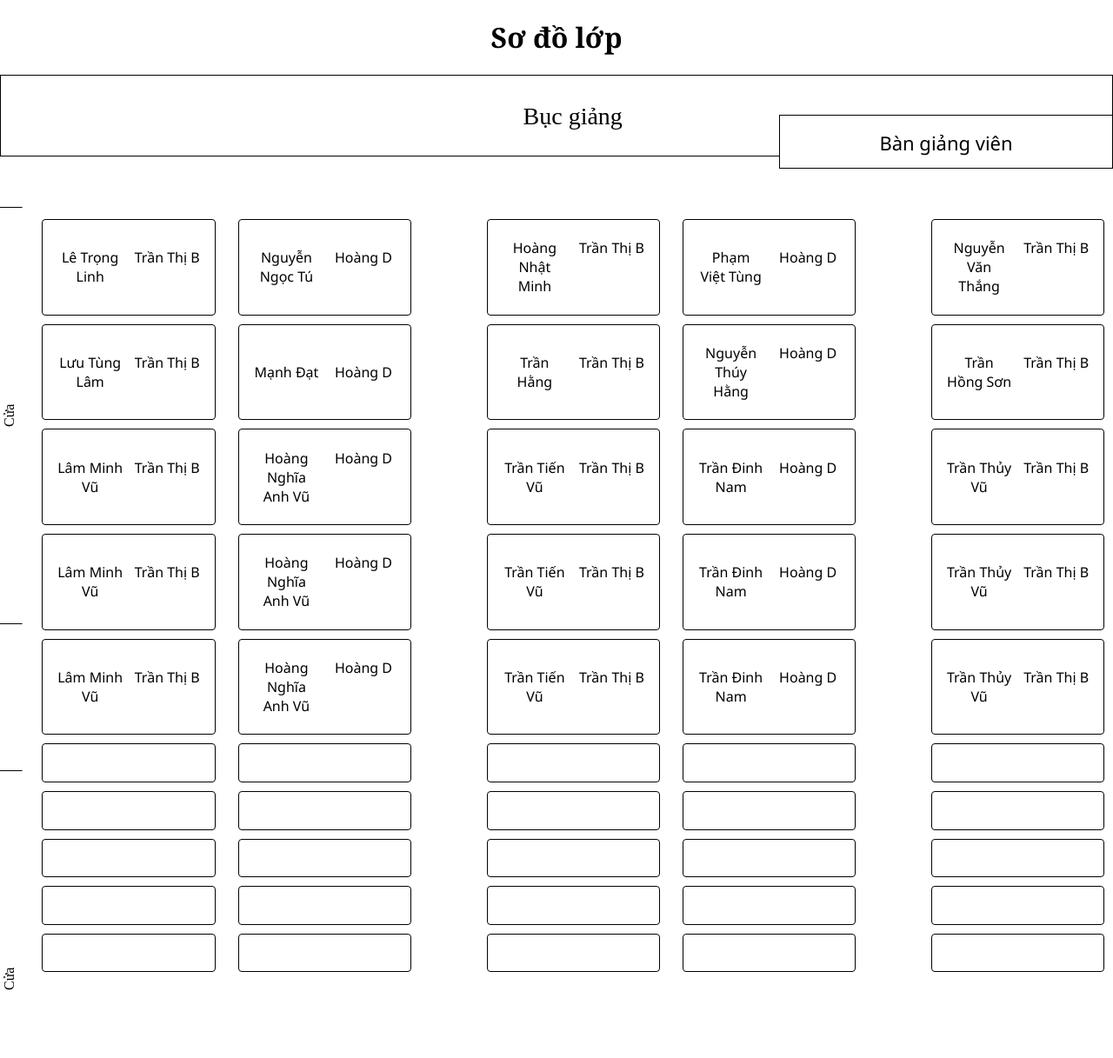
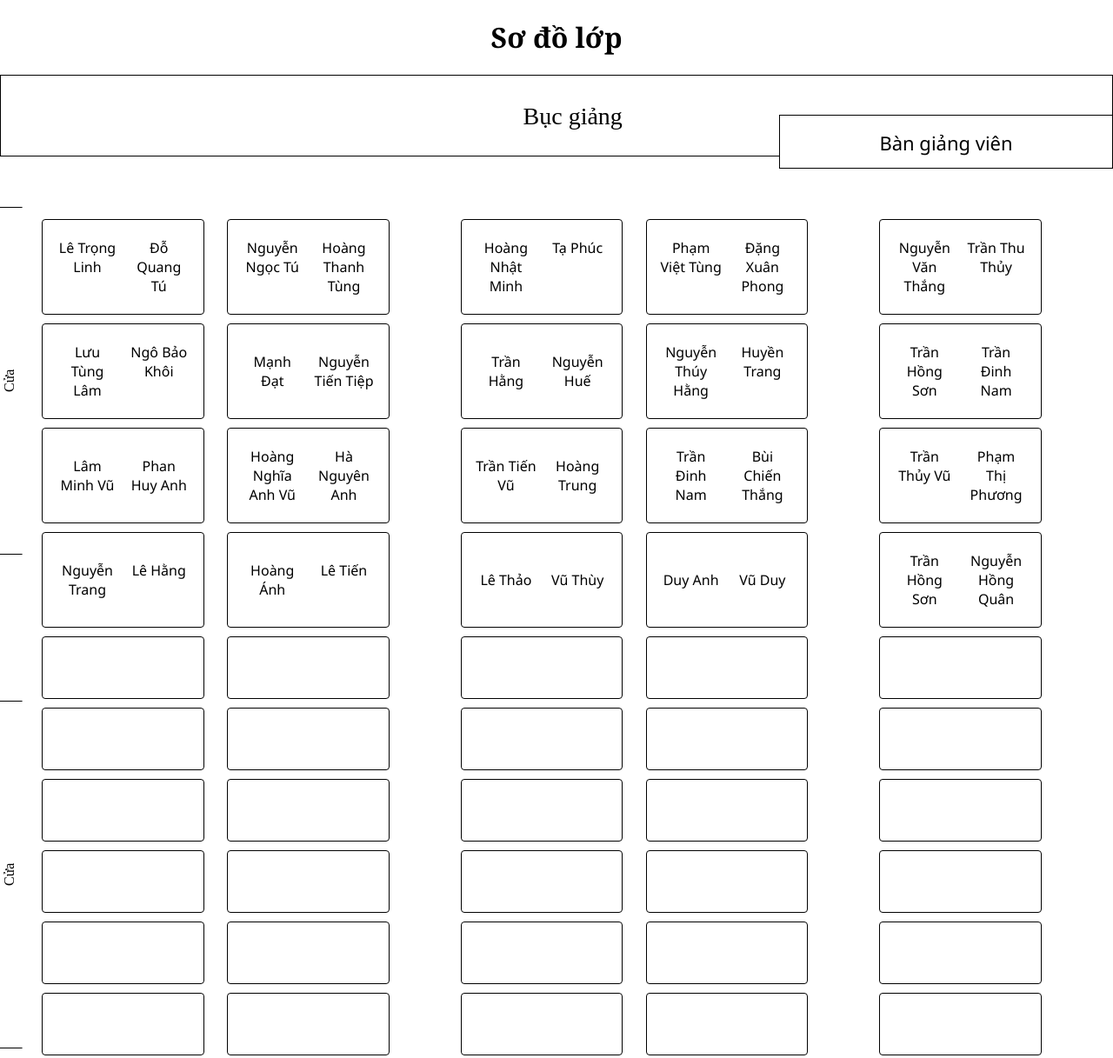
Before and after one commit to thanhle1547/CSE391_K59, a plain HTML site: page Baitap01/Sơ đồ lớp.html in a window 1280 px wide. Shown: the top 1217 px of the page at 87% size. Drawn offline with Linux system fonts and the light colour scheme.

Commit message:
Update Sơ đồ lớp.html

```diff
--- a/Baitap01/Sơ đồ lớp.html
+++ b/Baitap01/Sơ đồ lớp.html
@@ -76,7 +76,7 @@
         display: block;
     }
     .cua span:nth-of-type(2n) {
-        height: 60vh;
+        height: 50vh;
         margin-bottom: 16px;
         /* background-image: linear-gradient( to left, rgba(128, 128, 165, 0.651), transparent); */
         border-top: 1px solid #000;
@@ -105,18 +105,13 @@
     table {
         border-spacing: 10px;
     }
-    .ban {
-        /* display: block; */
-        /*padding: 0 0.8%;*/ /*10px 20px;*/
-        /* border: 1px solid #000; */
-        /* margin-bottom: 5%; */
-    }
     .nhom {
         width: 15%;
         /* margin: 4px; */
         padding: 15px 10px;
         border: 1px solid #000;
         border-radius: 4px;
+        height: 9vh;
     }
     .nhom > div {
         position: relative;
@@ -276,9 +271,9 @@
                         </div>
 
                         <div>
-                            <h4>Trần Thị B</h4>
+                            <h4>Đỗ Quang Tú</h4>
                             <div class="ho-so">
-                                <h3>Trần Thị B</h3>
+                                <h3>Đỗ Quang Tú</h3>
                                 <p><span>Mã sinh viên: </span>175A071512</p>
                                 <p><span>Điểm: </span>chưa có</p>
                             </div>
@@ -295,9 +290,9 @@
                             </div>
                         </div>
                         <div>
-                            <h4>Hoàng D</h4>
+                            <h4>Hoàng Thanh Tùng</h4>
                             <div class="ho-so">
-                                <h3>Hoàng D</h3>
+                                <h3>Hoàng Thanh Tùng</h3>
                                 <p><span>Mã sinh viên: </span>175A071355</p>
                                 <p><span>Điểm: </span>chưa có</p>
                             </div>
@@ -316,9 +311,9 @@
                             </div>
                         </div>
                         <div>
-                            <h4>Trần Thị B</h4>
+                            <h4>Tạ Phúc</h4>
                             <div class="ho-so">
-                                <h3>Trần Thị B</h3>
+                                <h3>Tạ Phúc</h3>
                                 <p><span>Mã sinh viên: </span>175A071234</p>
                                 <p><span>Điểm: </span>chưa có</p>
                             </div>
@@ -335,9 +330,9 @@
                             </div>
                         </div>
                         <div>
-                            <h4>Hoàng D</h4>
+                            <h4>Đặng Xuân Phong</h4>
                             <div class="ho-so">
-                                <h3>Hoàng D</h3>
+                                <h3>Đặng Xuân Phong</h3>
                                 <p><span>Mã sinh viên: </span>175A071352</p>
                                 <p><span>Điểm: </span>chưa có</p>
                             </div>
@@ -357,11 +352,11 @@
                         </div>
                         <div>
                             <div class="ho-so">
-                                <h3>Trần Thị B</h3>
+                                <h3>Trần Thu Thủy</h3>
                                 <p><span>Mã sinh viên: </span>175A071567</p>
                                 <p><span>Điểm: </span>chưa có</p>
                             </div>
-                            <h4>Trần Thị B</h4>
+                            <h4>Trần Thu Thủy</h4>
                         </div>
                     </td>
                 </tr>
@@ -377,9 +372,9 @@
                         </div>
 
                         <div>
-                            <h4>Trần Thị B</h4>
+                            <h4>Ngô Bảo Khôi</h4>
                             <div class="ho-so">
-                                <h3>Trần Thị B</h3>
+                                <h3>Ngô Bảo Khôi</h3>
                                 <p><span>Mã sinh viên: </span>175A071512</p>
                                 <p><span>Điểm: </span>chưa có</p>
                             </div>
@@ -396,9 +391,9 @@
                             </div>
                         </div>
                         <div>
-                            <h4>Hoàng D</h4>
+                            <h4>Nguyễn Tiến Tiệp</h4>
                             <div class="ho-so">
-                                <h3>Hoàng D</h3>
+                                <h3>Nguyễn Tiến Tiệp</h3>
                                 <p><span>Mã sinh viên: </span>175A071240</p>
                                 <p><span>Điểm: </span>chưa có</p>
                             </div>
@@ -417,9 +412,9 @@
                             </div>
                         </div>
                         <div>
-                            <h4>Trần Thị B</h4>
+                            <h4>Nguyễn Huế</h4>
                             <div class="ho-so">
-                                <h3>Trần Thị B</h3>
+                                <h3>Nguyễn Huế</h3>
                                 <p><span>Mã sinh viên: </span>1751120852</p>
                                 <p><span>Điểm: </span>chưa có</p>
                             </div>
@@ -436,9 +431,9 @@
                             </div>
                         </div>
                         <div>
-                            <h4>Hoàng D</h4>
+                            <h4>Huyền Trang</h4>
                             <div class="ho-so">
-                                <h3>Hoàng D</h3>
+                                <h3>Huyền Trang</h3>
                                 <p><span>Mã sinh viên: </span>175A071501</p>
                                 <p><span>Điểm: </span>chưa có</p>
                             </div>
@@ -458,11 +453,11 @@
                         </div>
                         <div>
                             <div class="ho-so">
-                                <h3>Trần Thị B</h3>
+                                <h3>Trần Đinh Nam</h3>
                                 <p><span>Mã sinh viên: </span>175A071130</p>
                                 <p><span>Điểm: </span>chưa có</p>
                             </div>
-                            <h4>Trần Thị B</h4>
+                            <h4>Trần Đinh Nam</h4>
                         </div>
                     </td>
                 </tr>
@@ -478,9 +473,9 @@
                         </div>
 
                         <div>
-                            <h4>Trần Thị B</h4>
+                            <h4>Phan Huy Anh</h4>
                             <div class="ho-so">
-                                <h3>Trần Thị B</h3>
+                                <h3>Phan Huy Anh</h3>
                                 <p><span>Mã sinh viên: </span>175A071307</p>
                                 <p><span>Điểm: </span>chưa có</p>
                             </div>
@@ -497,9 +492,9 @@
                             </div>
                         </div>
                         <div>
-                            <h4>Hoàng D</h4>
+                            <h4>Hà Nguyên Anh</h4>
                             <div class="ho-so">
-                                <h3>Hoàng D</h3>
+                                <h3>Hà Nguyên Anh</h3>
                                 <p><span>Mã sinh viên: </span>175A071256</p>
                                 <p><span>Điểm: </span>chưa có</p>
                             </div>
@@ -518,9 +513,9 @@
                             </div>
                         </div>
                         <div>
-                            <h4>Trần Thị B</h4>
+                            <h4>Hoàng Trung</h4>
                             <div class="ho-so">
-                                <h3>Trần Thị B</h3>
+                                <h3>Hoàng Trung</h3>
                                 <p><span>Mã sinh viên: </span>175A071133</p>
                                 <p><span>Điểm: </span>chưa có</p>
                             </div>
@@ -537,9 +532,9 @@
                             </div>
                         </div>
                         <div>
-                            <h4>Hoàng D</h4>
+                            <h4>Bùi Chiến Thắng</h4>
                             <div class="ho-so">
-                                <h3>Hoàng D</h3>
+                                <h3>Bùi Chiến Thắng</h3>
                                 <p><span>Mã sinh viên: </span>175A071161</p>
                                 <p><span>Điểm: </span>chưa có</p>
                             </div>
@@ -559,30 +554,30 @@
                         </div>
                         <div>
                             <div class="ho-so">
-                                <h3>Trần Thị B</h3>
+                                <h3>Phạm Thị Phương</h3>
                                 <p><span>Mã sinh viên: </span>175A071572</p>
                                 <p><span>Điểm: </span>chưa có</p>
                             </div>
-                            <h4>Trần Thị B</h4>
+                            <h4>Phạm Thị Phương</h4>
                         </div>
                     </td>
                 </tr>
                 <tr class="ban">
                     <td class="nhom">
                         <div>
-                            <h4>Lâm Minh Vũ</h4>
+                            <h4>Nguyễn Trang</h4>
                             <div class="ho-so">
-                                <h3>Lâm Minh Vũ</h3>
-                                <p><span>Mã sinh viên: </span>175A071298</p>
+                                <h3>Nguyễn Trang</h3>
+                                <p><span>Mã sinh viên: </span>175A071236</p>
                                 <p><span>Điểm: </span>chưa có</p>
                             </div>
                         </div>
 
                         <div>
-                            <h4>Trần Thị B</h4>
+                            <h4>Lê Hằng</h4>
                             <div class="ho-so">
-                                <h3>Trần Thị B</h3>
-                                <p><span>Mã sinh viên: </span>175A071307</p>
+                                <h3>Lê Hằng</h3>
+                                <p><span>Mã sinh viên: </span>175A071198</p>
                                 <p><span>Điểm: </span>chưa có</p>
                             </div>
                         </div>
@@ -590,18 +585,18 @@
 
                     <td class="nhom">
                         <div>
-                            <h4>Hoàng Nghĩa Anh Vũ</h4>
+                            <h4>Hoàng Ánh</h4>
                             <div class="ho-so">
-                                <h3>Hoàng Nghĩa Anh Vũ</h3>
-                                <p><span>Mã sinh viên: </span>175A071210</p>
+                                <h3>Hoàng Ánh</h3>
+                                <p><span>Mã sinh viên: </span>175A071180</p>
                                 <p><span>Điểm: </span>chưa có</p>
                             </div>
                         </div>
                         <div>
-                            <h4>Hoàng D</h4>
+                            <h4>Lê Tiến</h4>
                             <div class="ho-so">
-                                <h3>Hoàng D</h3>
-                                <p><span>Mã sinh viên: </span>175A071256</p>
+                                <h3>Lê Tiến</h3>
+                                <p><span>Mã sinh viên: </span>175A071411</p>
                                 <p><span>Điểm: </span>chưa có</p>
                             </div>
                         </div>
@@ -611,18 +606,18 @@
 
                     <td class="nhom">
                         <div>
-                            <h4>Trần Tiến Vũ</h4>
+                            <h4>Lê Thảo</h4>
                             <div class="ho-so">
-                                <h3>Trần Tiến Vũ</h3>
-                                <p><span>Mã sinh viên: </span>175A071146</p>
+                                <h3>Lê Thảo</h3>
+                                <p><span>Mã sinh viên: </span>175A071129</p>
                                 <p><span>Điểm: </span>chưa có</p>
                             </div>
                         </div>
                         <div>
-                            <h4>Trần Thị B</h4>
+                            <h4>Vũ Thùy</h4>
                             <div class="ho-so">
-                                <h3>Trần Thị B</h3>
-                                <p><span>Mã sinh viên: </span>175A071133</p>
+                                <h3>Vũ Thùy</h3>
+                                <p><span>Mã sinh viên: </span>1754011912</p>
                                 <p><span>Điểm: </span>chưa có</p>
                             </div>
                         </div>
@@ -630,17 +625,17 @@
 
                     <td class="nhom">
                         <div>
-                            <h4>Trần Đinh Nam</h4>
+                            <h4>Duy Anh</h4>
                             <div class="ho-so">
-                                <h3>Trần Đinh Nam</h3>
+                                <h3>Duy Anh</h3>
                                 <p><span>Mã sinh viên: </span>175A071325</p>
                                 <p><span>Điểm: </span>chưa có</p>
                             </div>
                         </div>
                         <div>
-                            <h4>Hoàng D</h4>
+                            <h4>Vũ Duy</h4>
                             <div class="ho-so">
-                                <h3>Hoàng D</h3>
+                                <h3>Vũ Duy</h3>
                                 <p><span>Mã sinh viên: </span>175A071161</p>
                                 <p><span>Điểm: </span>chưa có</p>
                             </div>
@@ -652,272 +647,145 @@
                     <td class="nhom">
                         <div>
                             <div class="ho-so">
-                                <h3>Trần Thủy Vũ</h3>
-                                <p><span>Mã sinh viên: </span>175A071482</p>
+                                <h3>Trần Hồng Sơn</h3>
+                                <p><span>Mã sinh viên: </span>175A071144</p>
                                 <p><span>Điểm: </span>chưa có</p>
                             </div>
-                            <h4> Trần Thủy Vũ</h4>
+                            <h4>Trần Hồng Sơn</h4>
                         </div>
                         <div>
                             <div class="ho-so">
-                                <h3>Trần Thị B</h3>
-                                <p><span>Mã sinh viên: </span>175A071572</p>
+                                <h3>Nguyễn Hồng Quân</h3>
+                                <p><span>Mã sinh viên: </span>175A071125</p>
                                 <p><span>Điểm: </span>chưa có</p>
                             </div>
-                            <h4>Trần Thị B</h4>
+                            <h4>Nguyễn Hồng Quân</h4>
                         </div>
                     </td>
                 </tr>
                 <tr class="ban">
                     <td class="nhom">
-                        <div>
-                            <h4>Lâm Minh Vũ</h4>
-                            <div class="ho-so">
-                                <h3>Lâm Minh Vũ</h3>
-                                <p><span>Mã sinh viên: </span>175A071298</p>
-                                <p><span>Điểm: </span>chưa có</p>
-                            </div>
-                        </div>
-
-                        <div>
-                            <h4>Trần Thị B</h4>
-                            <div class="ho-so">
-                                <h3>Trần Thị B</h3>
-                                <p><span>Mã sinh viên: </span>175A071307</p>
-                                <p><span>Điểm: </span>chưa có</p>
-                            </div>
-                        </div>
                     </td>
-
                     <td class="nhom">
-                        <div>
-                            <h4>Hoàng Nghĩa Anh Vũ</h4>
-                            <div class="ho-so">
-                                <h3>Hoàng Nghĩa Anh Vũ</h3>
-                                <p><span>Mã sinh viên: </span>175A071210</p>
-                                <p><span>Điểm: </span>chưa có</p>
-                            </div>
-                        </div>
-                        <div>
-                            <h4>Hoàng D</h4>
-                            <div class="ho-so">
-                                <h3>Hoàng D</h3>
-                                <p><span>Mã sinh viên: </span>175A071256</p>
-                                <p><span>Điểm: </span>chưa có</p>
-                            </div>
-                        </div>
                     </td>
 
                     <td></td>
 
                     <td class="nhom">
-                        <div>
-                            <h4>Trần Tiến Vũ</h4>
-                            <div class="ho-so">
-                                <h3>Trần Tiến Vũ</h3>
-                                <p><span>Mã sinh viên: </span>175A071146</p>
-                                <p><span>Điểm: </span>chưa có</p>
-                            </div>
-                        </div>
-                        <div>
-                            <h4>Trần Thị B</h4>
-                            <div class="ho-so">
-                                <h3>Trần Thị B</h3>
-                                <p><span>Mã sinh viên: </span>175A071133</p>
-                                <p><span>Điểm: </span>chưa có</p>
-                            </div>
-                        </div>
                     </td>
-
                     <td class="nhom">
-                        <div>
-                            <h4>Trần Đinh Nam</h4>
-                            <div class="ho-so">
-                                <h3>Trần Đinh Nam</h3>
-                                <p><span>Mã sinh viên: </span>175A071325</p>
-                                <p><span>Điểm: </span>chưa có</p>
-                            </div>
-                        </div>
-                        <div>
-                            <h4>Hoàng D</h4>
-                            <div class="ho-so">
-                                <h3>Hoàng D</h3>
-                                <p><span>Mã sinh viên: </span>175A071161</p>
-                                <p><span>Điểm: </span>chưa có</p>
-                            </div>
-                        </div>
                     </td>
 
                     <td></td>
 
                     <td class="nhom">
-                        <div>
-                            <div class="ho-so">
-                                <h3>Trần Thủy Vũ</h3>
-                                <p><span>Mã sinh viên: </span>175A071482</p>
-                                <p><span>Điểm: </span>chưa có</p>
-                            </div>
-                            <h4> Trần Thủy Vũ</h4>
-                        </div>
-                        <div>
-                            <div class="ho-so">
-                                <h3>Trần Thị B</h3>
-                                <p><span>Mã sinh viên: </span>175A071572</p>
-                                <p><span>Điểm: </span>chưa có</p>
-                            </div>
-                            <h4>Trần Thị B</h4>
-                        </div>
                     </td>
+                    <td></td>
                 </tr>
                 <tr class="ban">
                     <td class="nhom">
-                        <div></div>
-                        <div></div>
                     </td>
                     <td></td>
                     <td class="nhom">
-                        <div></div>
-                        <div></div>
                     </td>
 
                     <td></td>
 
                     <td class="nhom">
-                        <div></div>
-                        <div></div>
                     </td>
                     <td></td>
                     <td class="nhom">
-                        <div></div>
-                        <div></div>
                     </td>
 
                     <td></td>
 
                     <td class="nhom">
-                        <div></div>
-                        <div></div>
                     </td>
+                    <td></td>
                 </tr>
                 <tr class="ban">
                     <td class="nhom">
-                        <div></div>
-                        <div></div>
                     </td>
                     <td></td>
                     <td class="nhom">
-                        <div></div>
-                        <div></div>
                     </td>
 
                     <td></td>
 
                     <td class="nhom">
-                        <div></div>
-                        <div></div>
                     </td>
                     <td></td>
                     <td class="nhom">
-                        <div></div>
-                        <div></div>
                     </td>
 
                     <td></td>
 
                     <td class="nhom">
-                        <div></div>
-                        <div></div>
                     </td>
+                    <td></td>
                 </tr>
                 <tr class="ban">
                     <td class="nhom">
-                        <div></div>
-                        <div></div>
                     </td>
                     <td></td>
                     <td class="nhom">
-                        <div></div>
-                        <div></div>
                     </td>
 
                     <td></td>
 
                     <td class="nhom">
-                        <div></div>
-                        <div></div>
                     </td>
                     <td></td>
                     <td class="nhom">
-                        <div></div>
-                        <div></div>
                     </td>
 
                     <td></td>
 
                     <td class="nhom">
-                        <div></div>
-                        <div></div>
                     </td>
+                    <td></td>
                 </tr>
                 <tr class="ban">
                     <td class="nhom">
-                        <div></div>
-                        <div></div>
                     </td>
                     <td></td>
                     <td class="nhom">
-                        <div></div>
-                        <div></div>
                     </td>
 
                     <td></td>
 
                     <td class="nhom">
-                        <div></div>
-                        <div></div>
                     </td>
                     <td></td>
                     <td class="nhom">
-                        <div></div>
-                        <div></div>
                     </td>
 
                     <td></td>
 
                     <td class="nhom">
-                        <div></div>
-                        <div></div>
                     </td>
+                    <td></td>
                 </tr>
                 <tr class="ban">
                     <td class="nhom">
-                        <div></div>
-                        <div></div>
                     </td>
                     <td></td>
                     <td class="nhom">
-                        <div></div>
-                        <div></div>
                     </td>
 
                     <td></td>
 
                     <td class="nhom">
-                        <div></div>
-                        <div></div>
                     </td>
                     <td></td>
                     <td class="nhom">
-                        <div></div>
-                        <div></div>
                     </td>
 
                     <td></td>
 
                     <td class="nhom">
-                        <div></div>
-                        <div></div>
                     </td>
+                    <td></td>
                 </tr>
             </table>
         </div>
```
